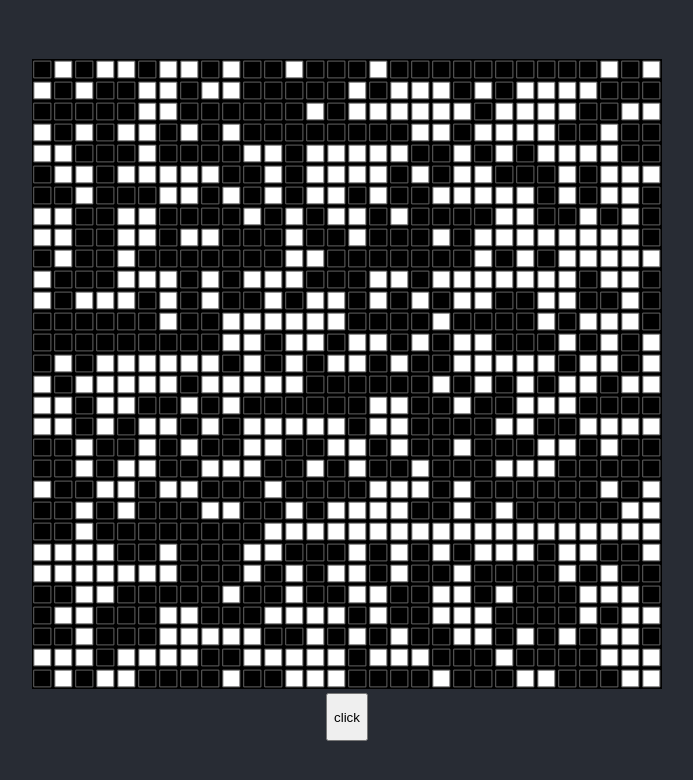
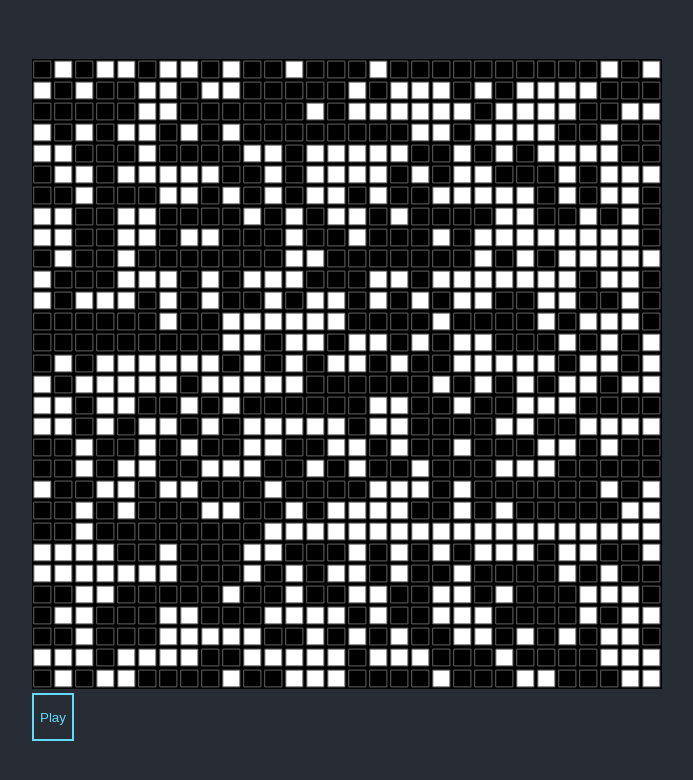
Before and after one commit to NLZ432/automata, a React (Create React App) app: page / in a window 1280 px wide. Shown: the top 780 px of the page, without its empty margins (293-986 px from the left). Built offline with nearby package versions, Linux system fonts and the light colour scheme.

Commit message:
refactored

```diff
--- a/src/App.css
+++ b/src/App.css
@@ -41,3 +41,9 @@
     transform: rotate(360deg);
   }
 }
+
+.Playbutton {
+  background-color: transparent;
+  color: #61dafb;
+  border: 2px solid #61dafb; /* Green */
+}
--- a/src/App.tsx
+++ b/src/App.tsx
@@ -1,43 +1,17 @@
-import React from 'react';
+import React, { useState } from 'react';
 import './App.css';
 
-import GridDisplay from './components/GridDisplay/GridDisplay';
 import Grid, { Rule } from './automata/Grid';
 import { ConwayLife } from './automata/rules/Conway/ConwayLife';
 import { Caves0 } from './automata/rules/Caves/Caves0';
+import GridController from './components/GridController/GridController';
 
 function App() {
-
-  const rule: Rule = (grid, x, y) => {
-    // return grid.getCell(x,y);
-    return true;
-  }
-
-  const grid = new Grid(Caves0);
-
-  let on = false;
-  const updateRoutine = () => {
-    if (on) {
-      setTimeout(() => {
-        grid.update();
-        updateRoutine();
-      }, 200)
-    }
-  }
-
-  const handleClick = () => {
-    on = !on;
-    if (on) {
-      updateRoutine();
-    }
-  }
+  const grid = new Grid(ConwayLife);
 
   return (
     <div className="App">
-      <GridDisplay grid={grid}/>
-      <button onClick={handleClick}>
-        <p> click </p>
-      </button>
+      <GridController grid={grid}/>
     </div>
   );
 }
--- a/src/automata/Grid.ts
+++ b/src/automata/Grid.ts
@@ -1,9 +1,11 @@
 export type Rule = (grid: Grid, x: number, y: number) => boolean;
 export default class Grid {
+    grid: Array<Array<boolean>>;
+    running: boolean;
     size: number;
-    grid: Array<Array<boolean>>;
     rule: Rule;
     constructor(rule: Rule) {
+        this.running = false;
         this.rule = rule;
         this.size = 30;
 
--- /dev/null
+++ b/src/components/GridController/GridController.tsx
@@ -0,0 +1,29 @@
+import React, { useState } from 'react'
+import Grid from '../../automata/Grid'
+import GridDisplay from '../GridDisplay/GridDisplay'
+import PlayButton from '../PlayButton/PlayButton'
+
+export default function GridController(props: { grid: Grid }) {
+    const [running, setRunning] = useState<boolean>(false);
+
+    const updateRoutine = () => {
+        if (props.grid.running) {
+            setTimeout(() => {
+                if (props.grid.running) props.grid.update();
+                updateRoutine();
+            }, 200)
+        }
+    }
+
+    props.grid.running = running;
+    if (props.grid.running) {
+        updateRoutine();
+    }
+
+    return (
+        <div>
+            <GridDisplay grid={props.grid}/>
+            <PlayButton running={running} setRunning={setRunning} />
+        </div>
+    )
+}
--- /dev/null
+++ b/src/components/PlayButton/PlayButton.tsx
@@ -0,0 +1,13 @@
+import React, { useState } from 'react'
+import '../../App.css';
+
+export default function PlayButton(props: { running: boolean, setRunning: (val: boolean) => void }) {
+    const handleClick = () => {
+        props.setRunning(!props.running);
+    }
+    return (
+        <button className="Playbutton" onClick={handleClick}>
+            <p> { props.running ? "Pause" : "Play" } </p>
+        </button>
+    );
+}
```
